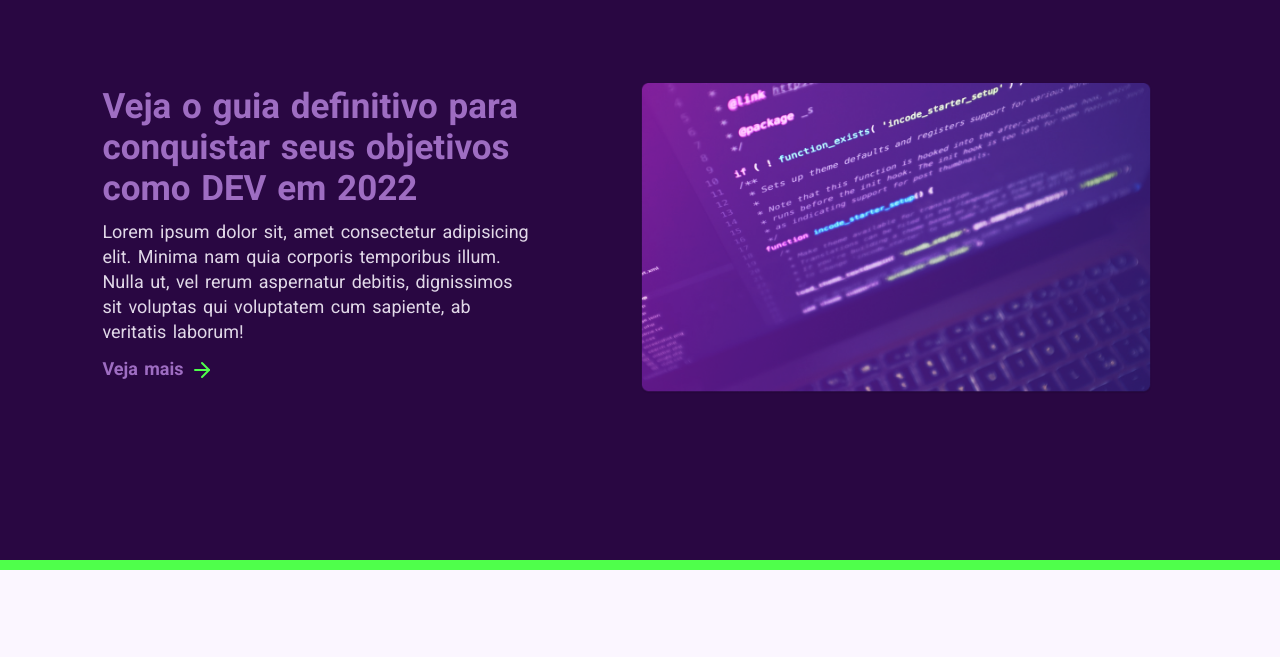
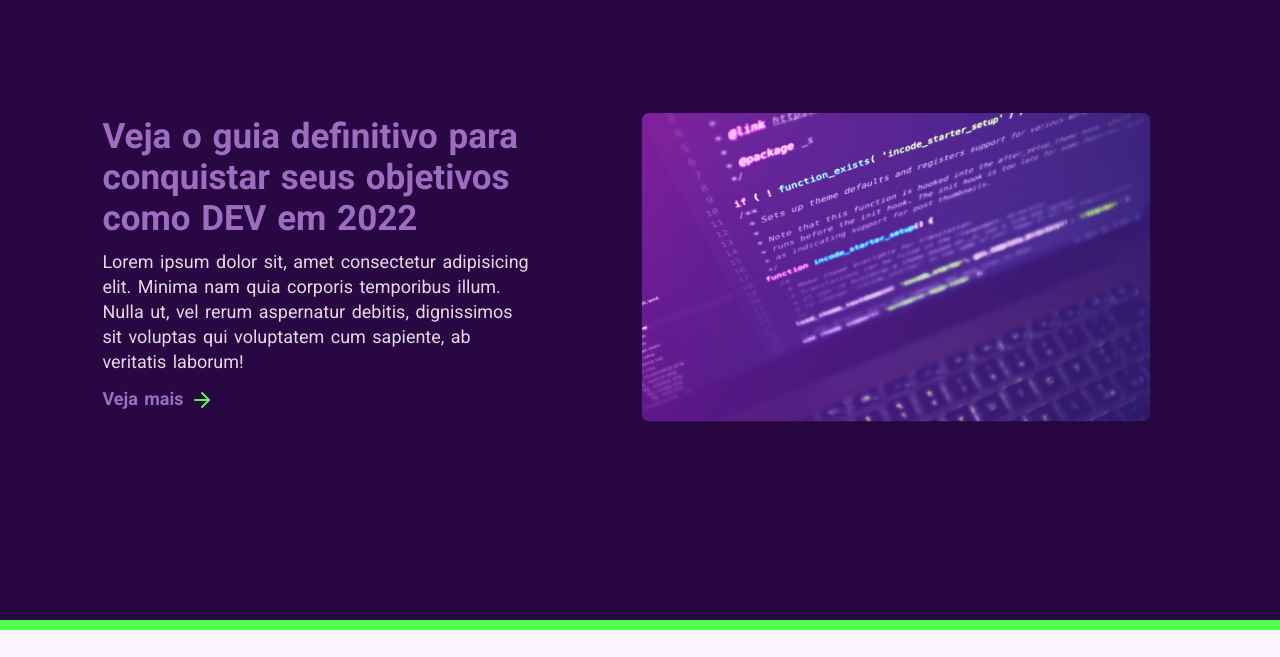
Before and after one commit to SabSVL/Projeto-home-page-Rocketseat, a plain HTML site: page index.html in a window 1280 px wide. Shown: the part 80-737 px from the top of the page. Drawn offline with Linux system fonts and the light colour scheme.

Commit message:
Update style.css

```diff
--- a/style.css
+++ b/style.css
@@ -78,7 +78,7 @@ section {
 section:first-child {
     background-color: #290742;
     width: 100%;
-    height: 80vh;
+    height: 700px;
     align-items: center;
 
 }
```
